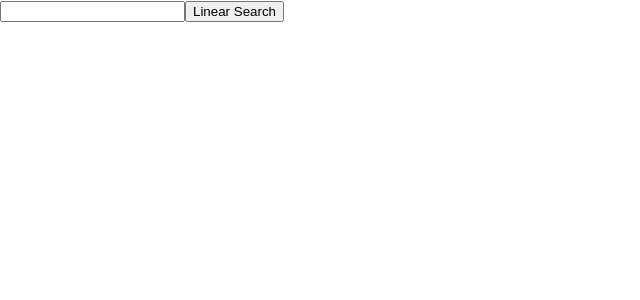
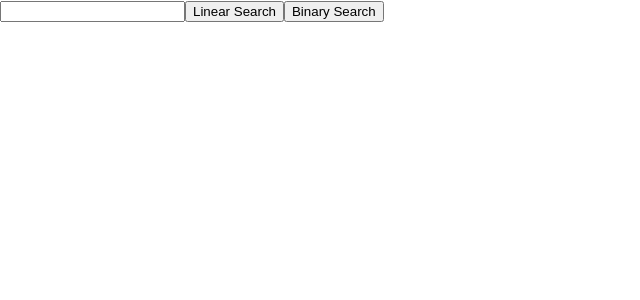
Before and after one commit to thinkful-ei23/rose-tarik-DSA-searching, a React (Create React App) app: page / in a window 1280 px wide. Shown: the top 300 px of the page, without its empty margins (0-640 px from the left). Built offline with nearby package versions, Linux system fonts and the light colour scheme.

Commit message:
Added working binary search functionality

```diff
--- a/src/App.js
+++ b/src/App.js
@@ -1,5 +1,6 @@
 import React from 'react';
 import linearSearch from './linearSearch';
+import binarySearch from './binarySearch';
 
 // 1 input, 2 submit buttons
 // linear search
@@ -15,7 +16,6 @@ export default class App extends React.Component {
   }
 
   setVal(e) {
-    console.log(e.target.value);
     this.setState({
       searchVal: e.target.value
     });
@@ -23,22 +23,39 @@ export default class App extends React.Component {
 
   linearSearch() {
     const searchVal = Number(this.state.searchVal);
+
     const searchResult = linearSearch(this.props.arr, searchVal);
     let message;
+
     if (searchResult.index === -1) {
-      message = `Value not found. The search ran '${searchResult.count}' times.`
+      message = `Value not found. The search ran '${searchResult.count}' times.`;
     }
     else {
-      message = `Value found at index '${searchResult.index}'. The search ran '${searchResult.count}' time(s).`
+      message = `Value found at index '${searchResult.index}'. The search ran '${searchResult.count}' time(s).`;
     }
-
-    console.log('New message - ', message);
 
     this.setState({
       message
     });
+  }
 
-    console.log('LinearSearch ran! New message - ', this.state.message);
+  binarySearch() {
+    let sortedArr = [...this.props.arr].sort((a,b) => a-b);
+    const searchVal = Number(this.state.searchVal);
+
+    const searchResult = binarySearch(sortedArr, searchVal);
+    let message;
+
+    if (searchResult.index === -1) {
+      message = `Value not found. The search ran '${searchResult.count}' times.`;
+    }
+    else {
+      message = `Value found at index '${searchResult.index}'. The search ran '${searchResult.count}' time(s).`;
+    }
+
+    this.setState({
+      message
+    });
   }
 
   render() {
@@ -56,6 +73,11 @@ export default class App extends React.Component {
             name="linear-search"
             onClick={() => (this.linearSearch())}
           >Linear Search</button>
+          <button
+            type="button"
+            name="binary-search"
+            onClick={() => (this.binarySearch())}
+          >Binary Search</button>
         </form>
         <section className="search-results">
           <p>
--- /dev/null
+++ b/src/binarySearch.js
@@ -0,0 +1,27 @@
+
+
+function binarySearch(arr, value, min=0, max=arr.length-1, count=0) {
+  if (min > max) {
+    return {count, index: -1};
+  }
+
+  let index = Math.floor((min + max)/2);
+  let item = arr[index];
+
+  if (item === value) {
+    count++;
+    return {count, index};
+  }
+
+  else if (item < value) {
+    count++;
+    return binarySearch(arr, value, index+1 , max, count);
+  }
+
+  else if (item > value) {
+    count++;
+    return binarySearch(arr, value, min, index-1 , count);
+  }
+}
+
+module.exports = binarySearch;
--- a/src/linearSearch.js
+++ b/src/linearSearch.js
@@ -3,10 +3,10 @@
 function linearSearch(arr, value) {
   let count= 0;
   for(let i=0; i<arr.length; i++) {
+    count++;
     if(arr[i] === value) {
       return {count, index: i};
     }
-    count++;
   }
   return {count, index: -1};
 }
```
